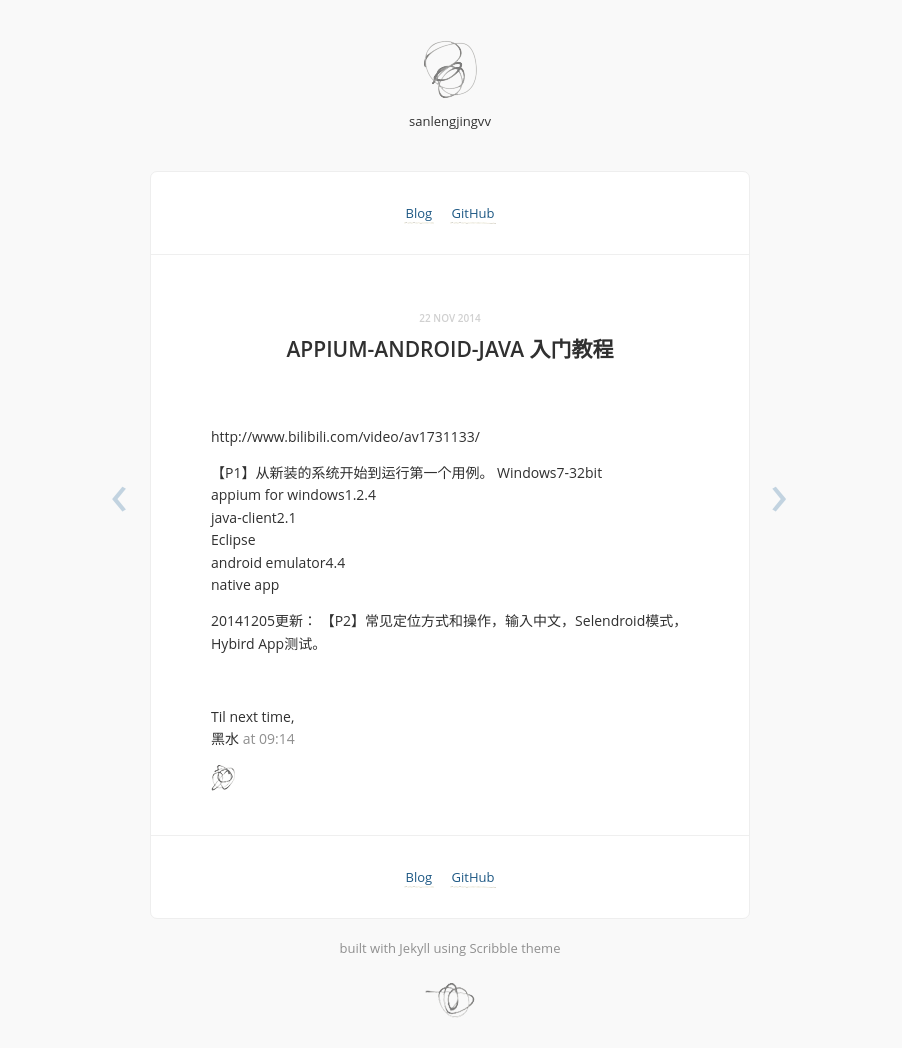
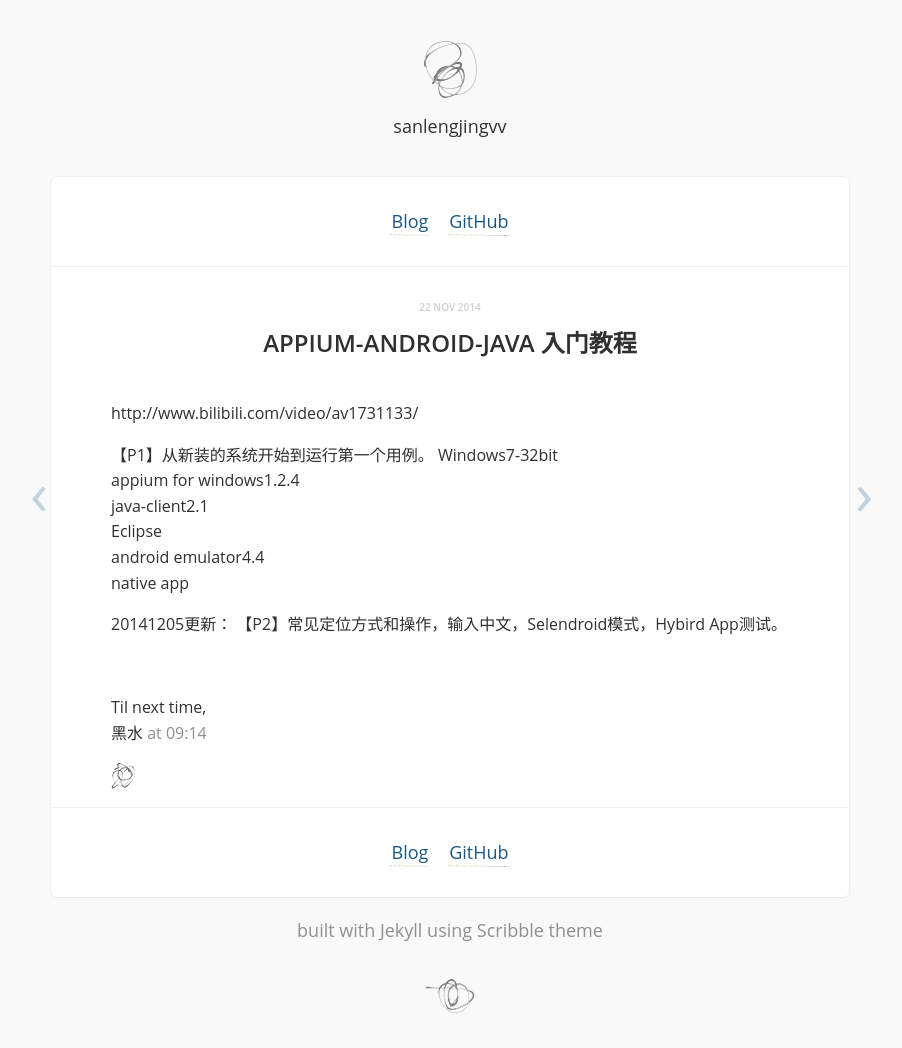
Before and after one commit to sanlengjingvv/sanlengjingvv.github.io, a Jekyll site: the page built from _posts/2014-11-22-Appium-Android-JAVA入门教程.md, in a window 1280 px wide. Shown: the whole page, without its empty margins (190-1092 px from the left). Built offline with Jekyll 4.4.1, drawn with Linux system fonts in a browser that asks for light colours; Markdown is read by kramdown in place of the engine named in the settings.

Commit message:
adjust layout

```diff
--- a/stylesheets/style.css
+++ b/stylesheets/style.css
@@ -8,8 +8,8 @@ body {
   background: #f9f9f9;
   color: #303030;
   font-family: 'Open Sans', sans-serif;
-  font-weight: 400;
-  font-size: 13px;
+  font-weight: 450;
+  font-size: 18px;
   line-height: 19px;
   padding: 0;
   margin: 0; }
@@ -55,13 +55,13 @@ img {
   color: #8f8f8f; }
 
 .colour-1 {
-  color: #cc9944; }
+  color: #c94; }
 
 .colour-2 {
   color: #925; }
 
 .colour-3 {
-  color: #448844; }
+  color: #484; }
 
 .text-big {
   font-size: 24px;
@@ -94,7 +94,7 @@ footer {
   -moz-box-sizing: border-box;
   box-sizing: border-box;
   width: 100%;
-  max-width: 600px;
+  max-width: 800px;
   background: #fff;
   margin: 40px auto 20px;
   border-radius: 7px;
@@ -142,7 +142,7 @@ footer {
   width: 100%;
   border-width: 0;
   border-style: solid;
-  padding: 30px 60px;
+  padding: 2px 60px;
   margin: auto; }
 
 a, .as-link {
@@ -251,7 +251,7 @@ section.post {
     text-transform: uppercase;
     text-align: center;
     line-height: 1.5em;
-    margin-bottom: 60px; }
+    margin-bottom: 40px; }
     section.post h1 .date {
       color: #d0d0d0;
       font-size: 10px; }
@@ -265,7 +265,7 @@ section.post {
     border-top-right-radius: 3px; }
 
 section.post, section > p {
-  font-size: 14px;
+  font-size: 16px;
   line-height: 1.6em; }
   section.post *, section > p * {
     max-width: 100%; }
@@ -357,6 +357,8 @@ img {
   left: 50%;
   font-size: 60px; }
 .paging .left {
-  margin-left: -340px; }
+  margin-left: -420px; }
 .paging .right {
-  margin-left: 320px; }
+  margin-left: 405px; }
+
+/*# sourceMappingURL=style.css.map */
```
Also changed, not shown: _assets/style.scss (+8 -8 lines).
